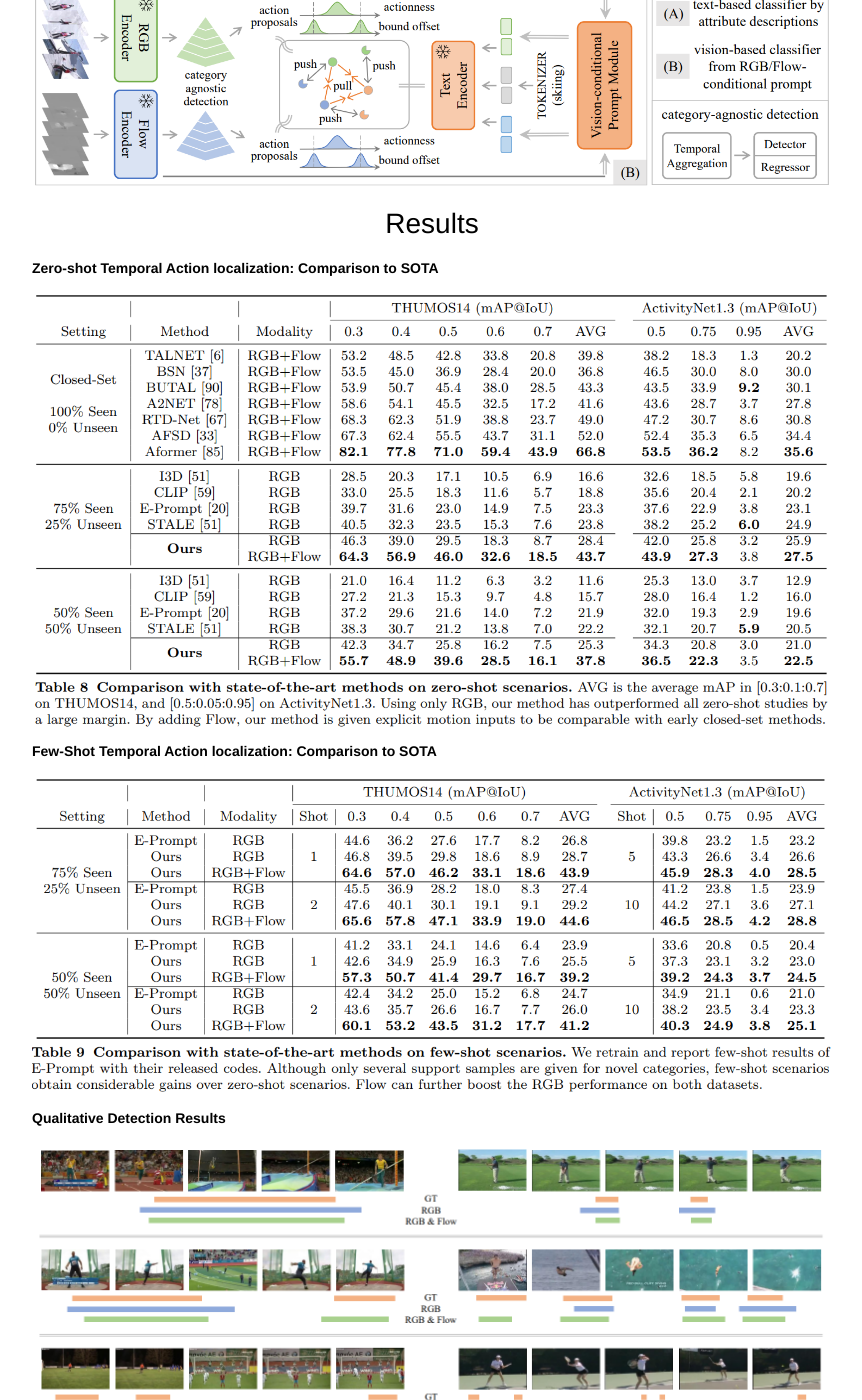
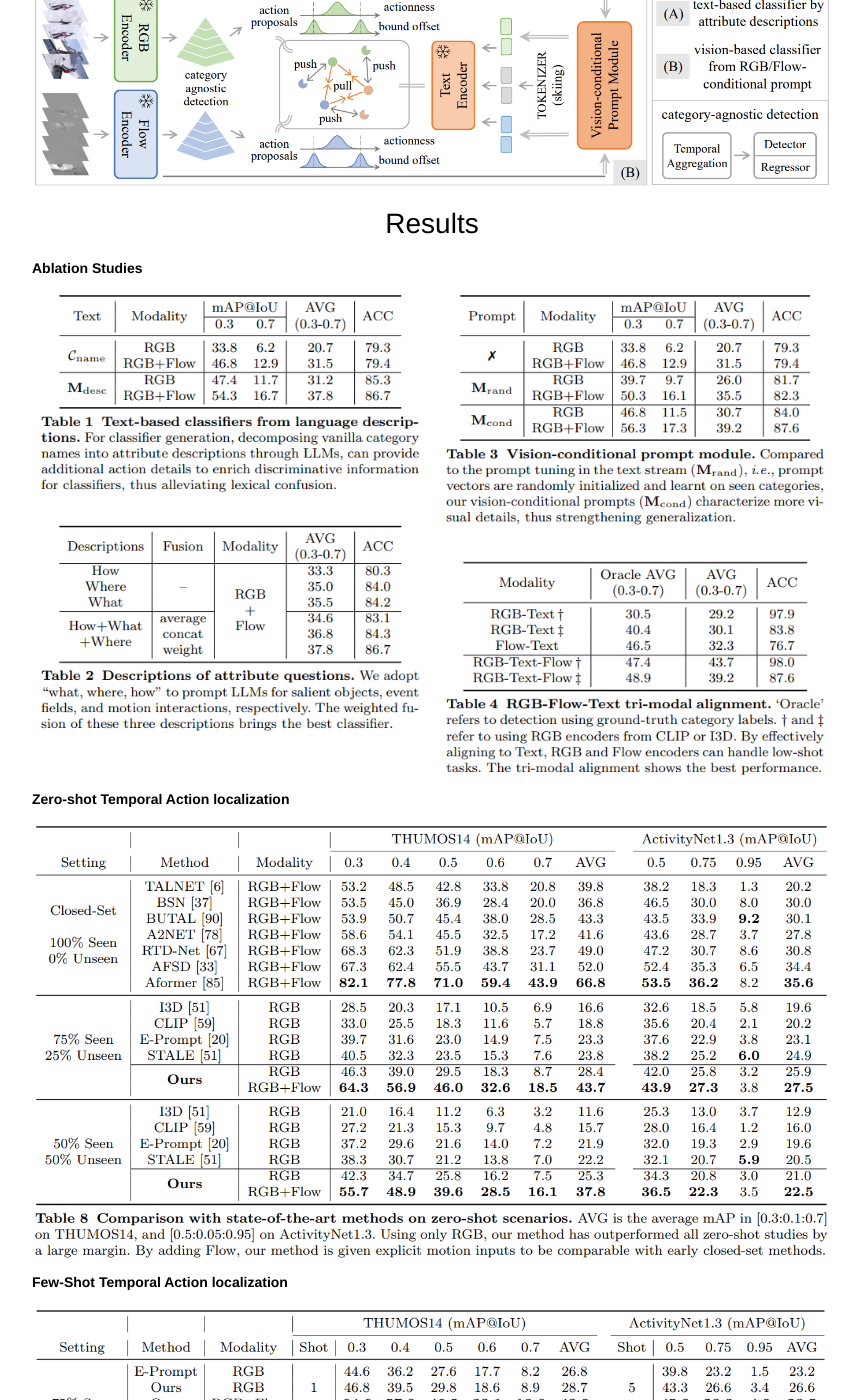
Before and after one commit to ju-chen/Voide1220.github.io, a Jekyll site: the page GPT_prompt/index.html, which Jekyll copies as it is, in a window 1280 px wide and 1400 px high, scrolled down 1354 px. Shown: the whole window, without its empty margins (208-1070 px from the left). Built offline with Jekyll 4.4.1, drawn with Linux system fonts in a browser that asks for light colours; some web fonts are replaced.

Commit message:
Update index.html

```diff
--- a/GPT_prompt/index.html
+++ b/GPT_prompt/index.html
@@ -332,11 +332,15 @@
 
        <center><h1>Results</h1></center>
 
-       <p><b> Zero-shot Temporal Action localization: Comparison to SOTA </b> </p>
+       <p><b> Ablation Studies </b> </p>
+       <p><img class="center"  src="./image/ablations.PNG" width="800px"></p>
+
+
+       <p><b> Zero-shot Temporal Action localization </b> </p>
        <p><img class="center"  src="./image/zeroshot.PNG" width="800px"></p>
 
 
-       <p><b> Few-Shot Temporal Action localization: Comparison to SOTA </b> </p>
+       <p><b> Few-Shot Temporal Action localization </b> </p>
        <p><img class="center"  src="./image/fewshot.PNG" width="800px"></p>
 
 
```
